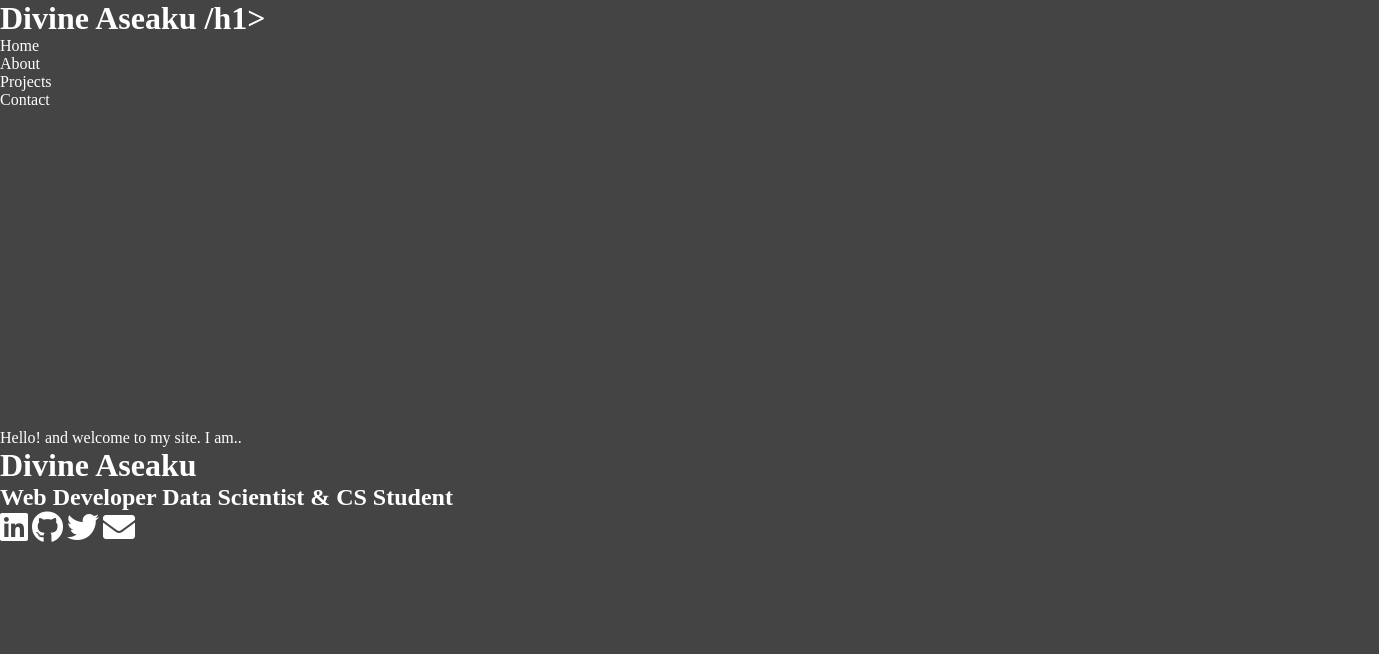
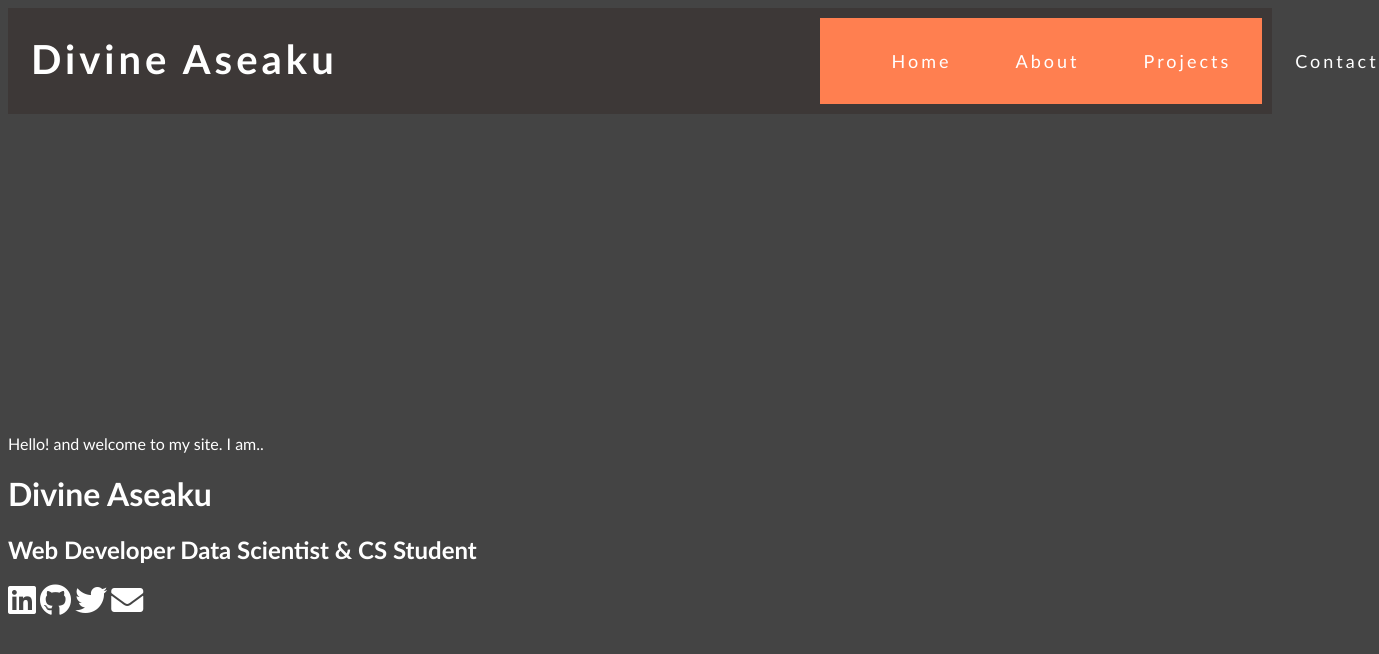
Before and after one commit to divineaseaku/Me-myself, a website: page index.html in a window 1280 px wide. Shown: the whole page, 1379 px wide, since content can reach past the window. Drawn offline with Linux system fonts and the light colour scheme.

Commit message:
SCSS
More css updates to the header

```diff
--- a/index.html
+++ b/index.html
@@ -13,7 +13,7 @@
   <header>
   <div class="inner-header">
     <div class="nav-logo">
-      <h1>Divine <span>Aseaku</span> /h1>
+      <h1>Divine <span>Aseaku</span> </h1>
     </div>
     <ul class="nav-btns">
       <li class="nav-btn current">
--- a/scss/main.scss
+++ b/scss/main.scss
@@ -3,21 +3,51 @@ $secondary-color: #ffff;
 
 * {
   box-sizing: border-box;
-  margin: 0;
-  padding: 0;
   text-decoration: none;
 }
+
 a {
   color: $secondary-color;
-}
-.nav-btns {
-  list-style-type: none;
 }
 
 body {
   background: $primary-color;
   color: $secondary-color;
-  nav {
+  font-family: "Gill Sans", "Gill Sans MT", Calibri, "Trebuchet MS", sans-serif;
+}
+
+.nav-btns {
+  list-style-type: none;
+}
+
+.inner-header {
+  display: flex;
+  flex-direction: row;
+  justify-content: space-between;
+  align-content: center;
+  width: auto;
+  background: rgb(61, 56, 55);
+  min-height: 8vh;
+  .nav-logo {
+    //align-content: center;
+    width: fit-content;
+    letter-spacing: 4px;
+    font-size: 20px;
+    margin-left: 23px;
+  }
+  .nav-btns {
+    display: flex;
+    flex-direction: row;
+    justify-content: space-around;
+    margin: 10px;
+    width: 35%;
+    background: coral;
+
+    .nav-btn {
+      margin: 2rem;
+      letter-spacing: 3px;
+      font-size: 18px;
+    }
   }
 }
 
```
Also changed, not shown: dist/css/main.css.
